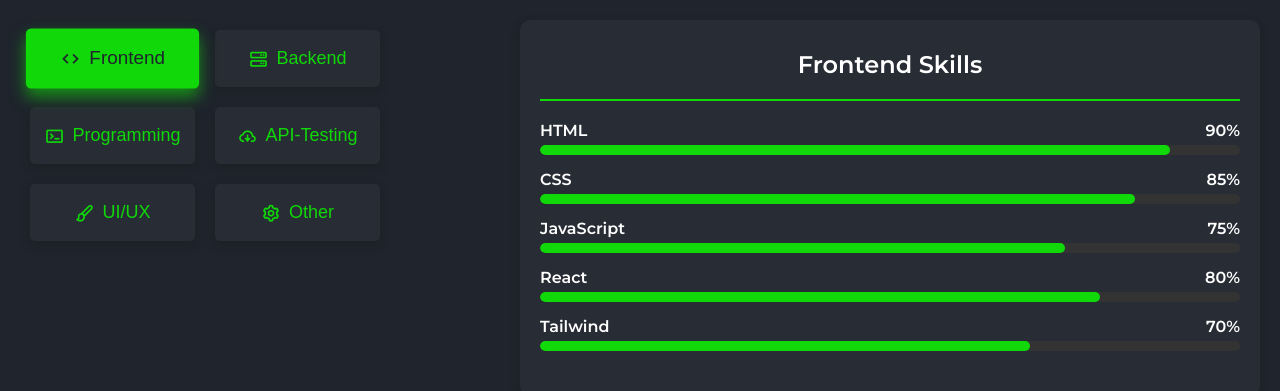
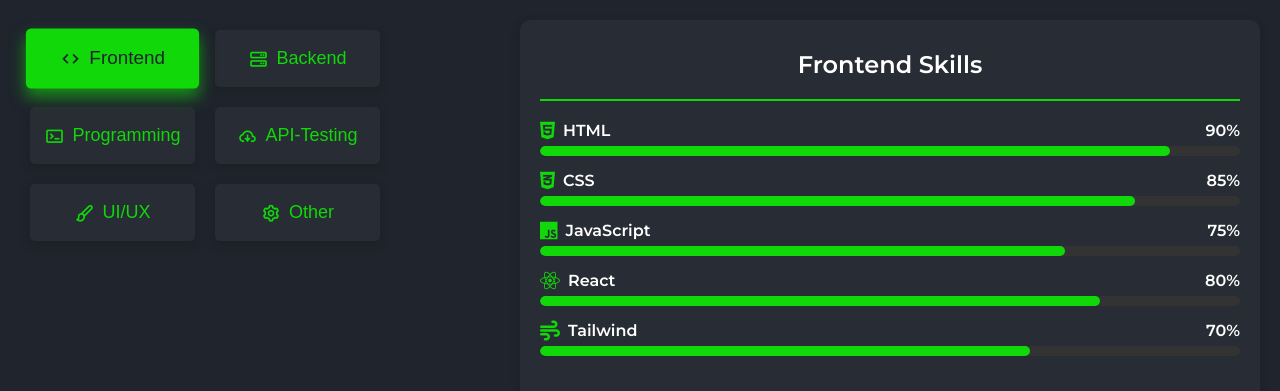
Before and after one commit to raghul1217/Portfolio-react-renderspark, a React (Vite) app: page / in a window 1280 px wide. Shown: the part 860-1251 px from the top of the page. Built offline with nearby package versions, Linux system fonts and the light colour scheme.

Commit message:
icons added

```diff
--- a/package.json
+++ b/package.json
@@ -10,6 +10,7 @@
     "preview": "vite preview"
   },
   "dependencies": {
+    "@fortawesome/fontawesome-free": "^6.6.0",
     "@fortawesome/free-brands-svg-icons": "^6.6.0",
     "@fortawesome/free-solid-svg-icons": "^6.6.0",
     "@fortawesome/react-fontawesome": "^0.2.2",
--- a/src/App.css
+++ b/src/App.css
@@ -1,3 +1,5 @@
+
+
 :root {
     --maingreen: #7cf03d;
     --background: #1f242d;
--- a/src/components/Skills.jsx
+++ b/src/components/Skills.jsx
@@ -1,43 +1,44 @@
 import React, { useState } from 'react';
 import '../styles/skills.css';
+import '@fortawesome/fontawesome-free/css/all.min.css';
 
 const Skills = () => {
     const skillsData = {
         frontend: [
-            { name: "HTML", level: 90 },
-            { name: "CSS", level: 85 },
-            { name: "JavaScript", level: 75 },
-            { name: "React", level: 80 },
-            { name: "Tailwind", level: 70 }
+            { name: "HTML", level: 90, icon: "fab fa-html5" },
+            { name: "CSS", level: 85, icon: "fab fa-css3-alt" },
+            { name: "JavaScript", level: 75, icon: "fab fa-js" },
+            { name: "React", level: 80, icon: "fab fa-react" },
+            { name: "Tailwind", level: 70, icon: "fas fa-wind" }
         ],
         backend: [
-            { name: "MongoDB", level: 80 },
-            { name: "MySQL", level: 75 },
-            { name: "Node.js", level: 65 },
-            { name: "Express.js", level: 65 }
+            { name: "MongoDB", level: 80, icon: "fas fa-database" },
+            { name: "MySQL", level: 75, icon: "fas fa-database" },
+            { name: "Node.js", level: 65, icon: "fab fa-node-js" },
+            { name: "Express.js", level: 65, icon: "fas fa-server" }
         ],
         Programming: [
-            { name: "Java", level: 80 },
-            { name: "Python", level: 70 },
-            { name: "C++", level: 60 },
-            { name: "C", level: 60 }
+            { name: "Java", level: 80, icon: "fab fa-java" },
+            { name: "Python", level: 70, icon: "fab fa-python" },
+            { name: "C++", level: 60, icon: "fas fa-code" },
+            { name: "C", level: 60, icon: "fas fa-code" }
         ],
         "API-Testing": [
-            { name: "Postman", level: 80 },
-            { name: "ThunderClient", level: 75 },
-            { name: "Vercel", level: 65 },
-            { name: "Netlify", level: 65 }
+            { name: "Postman", level: 80, icon: "fas fa-cloud-download-alt" },
+            { name: "ThunderClient", level: 75, icon: "fas fa-bolt" },
+            { name: "Vercel", level: 80, icon: "fas fa-rocket" },
+            { name: "Netlify", level: 80, icon: "fas fa-cloud" }
         ],
         "UI/UX": [
-            { name: "Figma", level: 90 },
-            { name: "Canva", level: 85 },
-            { name: "AdobeXd", level: 65 },
-            { name: "Photoshop", level: 60 }
+            { name: "Figma", level: 90, icon: "fab fa-figma" },
+            { name: "Canva", level: 85, icon: "fas fa-paint-brush" },
+            { name: "AdobeXd", level: 65, icon: "fas fa-paint-brush" },
+            { name: "Photoshop", level: 60, icon: "fas fa-paint-brush" }
         ],
         other: [
-            { name: "Git & Github", level: 85 },
-            { name: "Type Writing", level: 80 },
-            { name: "Communication", level: 85 }
+            { name: "Git & Github", level: 85, icon: "fab fa-github" },
+            { name: "Type Writing", level: 80, icon: "fas fa-keyboard" },
+            { name: "Communication", level: 80, icon: "fas fa-comments" }
         ]
     };
 
@@ -80,8 +81,10 @@
                         {skillsData[selectedCategory].map(skill => (
                             <div className="skill" key={skill.name}>
                                 <div className="skill-title">
-                                    <div>
-                                        {skill.name}
+
+                                    <div className='skill-name'>
+                                    <i className={`${skill.icon} skill-icon`}></i>
+                                    {skill.name}
                                     </div>
                                     <div>
                                         {skill.level}%
@@ -91,9 +94,7 @@
                                     <div
                                         className="progress-bar-fill"
                                         style={{ width: `${skill.level}%` }}
-                                    >
-                                        {skill.level}%
-                                    </div>
+                                    ></div>
                                 </div>
                             </div>
                         ))}
--- a/src/styles/skills.css
+++ b/src/styles/skills.css
@@ -116,8 +116,21 @@
     font-weight: 600;
     margin-bottom: 5px;
     display: flex;
+    align-items: center;
     justify-content: space-between;
     text-align: left;
+    gap: 10px;
+}
+
+.skill-icon {
+    font-size: 20px;
+    color: var(--highlight-color);
+}
+
+.skill-name{
+    display: flex;
+    text-align: left;
+    gap: 8px;
 }
 
 .progress-bar {
```
Also changed, not shown: 1 other file (tests, documents, lock files or other folders).
